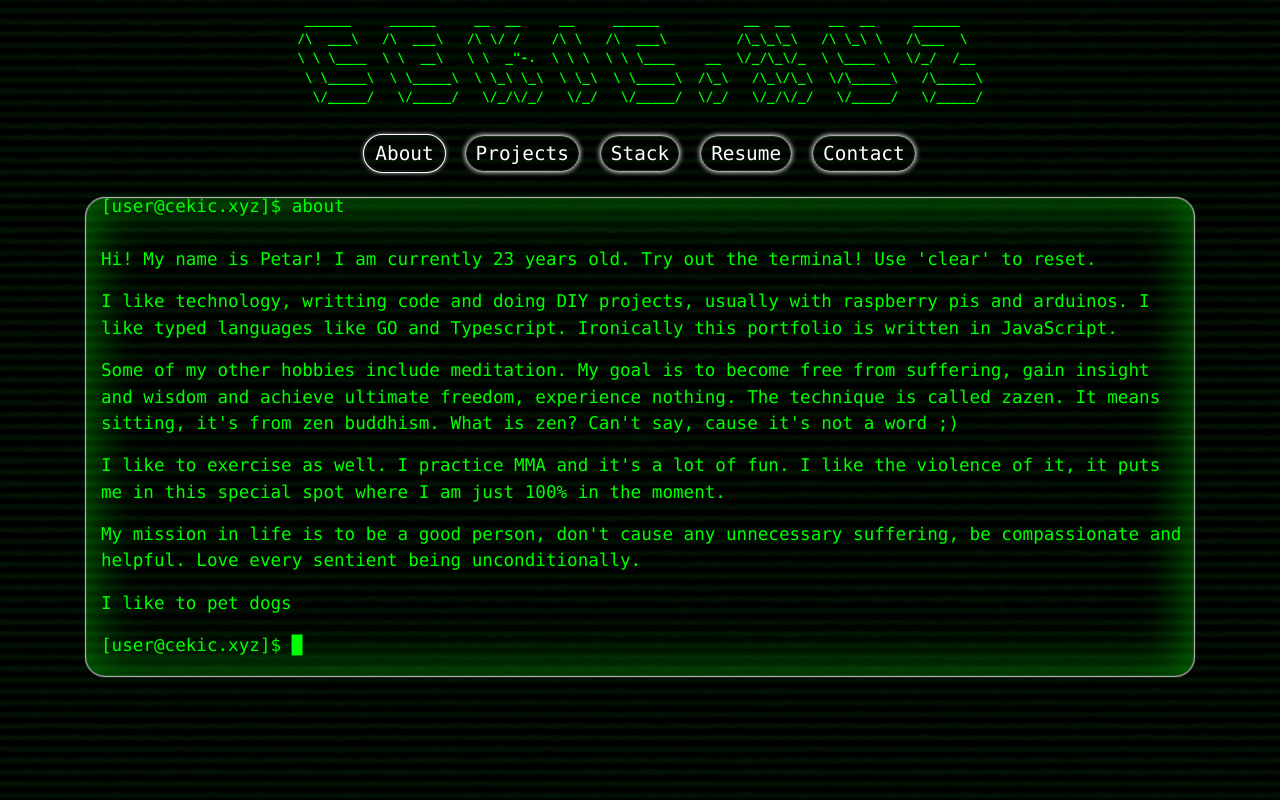
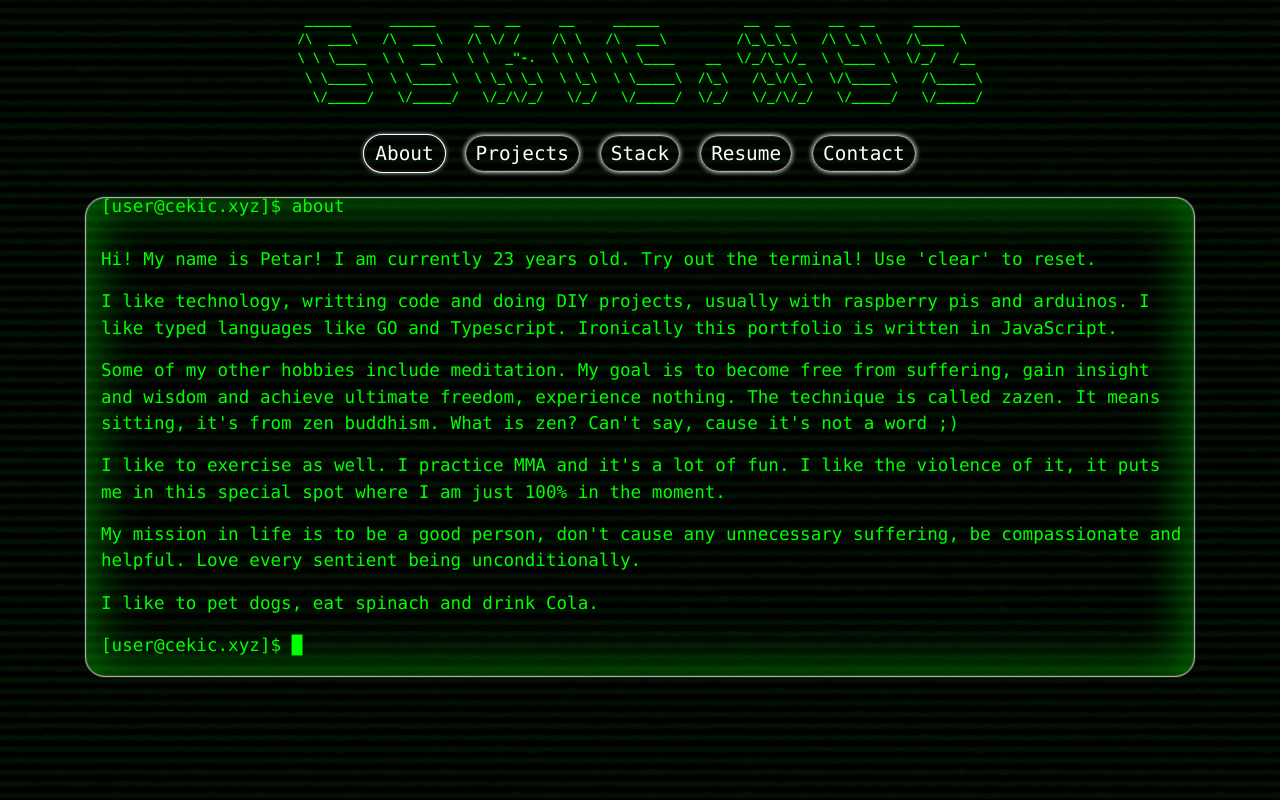
Before and after one commit to pc386/portfolio, a React (Create React App) app: page / in a window 1280 px wide. Both pictures are taken after a click on the button "About". Built offline with nearby package versions, Linux system fonts and the light colour scheme.

Commit message:
update about page

```diff
--- a/src/containers/sections/About.js
+++ b/src/containers/sections/About.js
@@ -45,7 +45,7 @@ function About() {
         unnecessary suffering, be compassionate and helpful. Love every sentient
         being unconditionally.
       </p>
-      <p>I like to pet dogs</p>
+      <p>I like to pet dogs, eat spinach and drink Cola.</p>
     </div>
   );
 }
```
